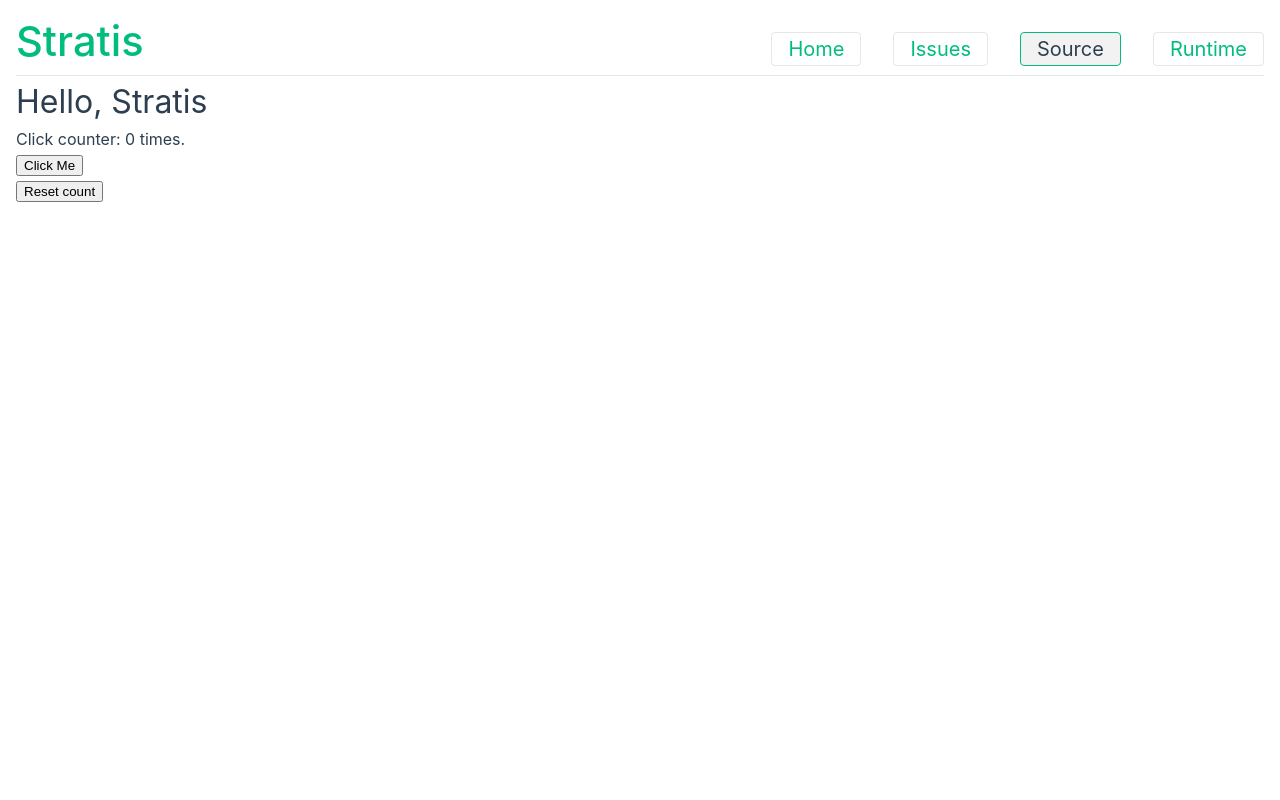
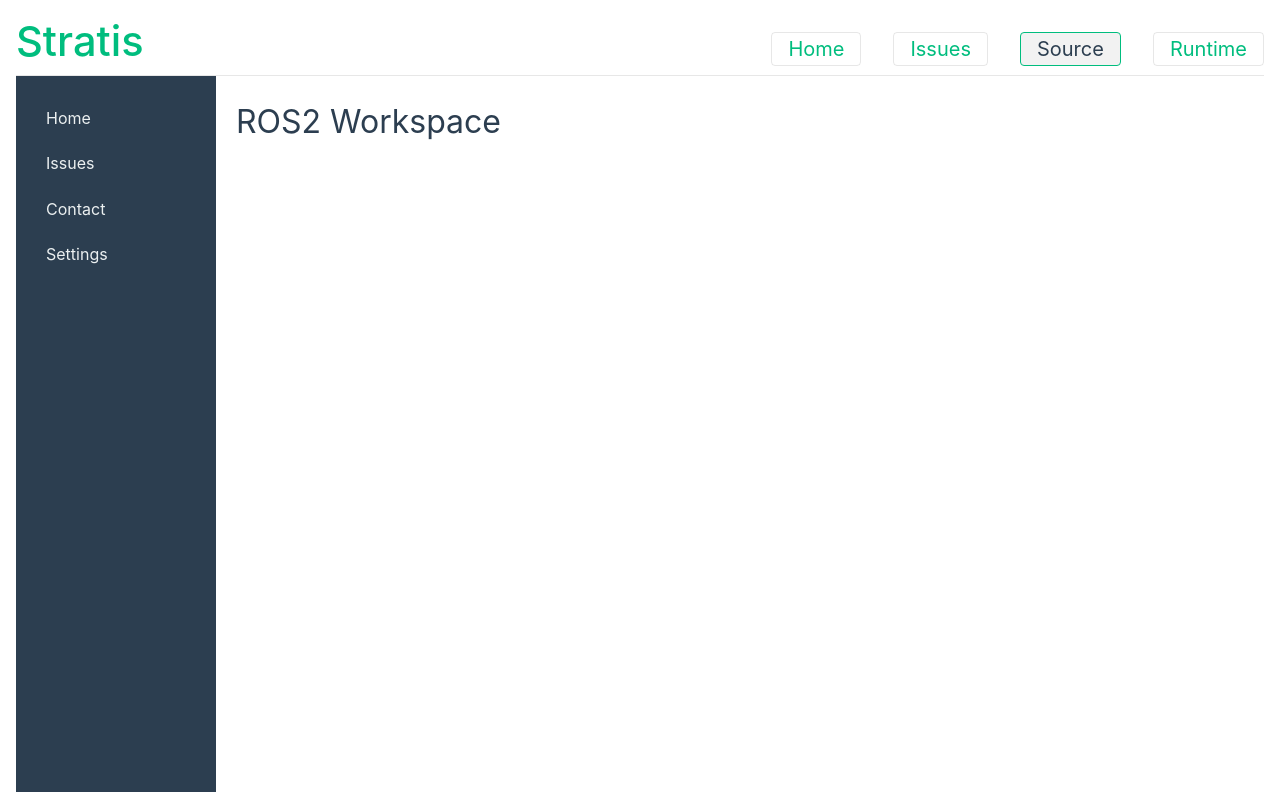
Before and after one commit to HAROS-framework/stratis, a Vue app: page /#/source in a window 1280 px wide. Built offline with nearby package versions, Linux system fonts and the light colour scheme.

Commit message:
I am working on the SourceView.vue file and will move it to the HomeView.vue file when I have it further developed. I have created the fake file tree of a real github repo into a ts object. Next, I will work to display this information and format it into a cohesive homescreen.

```diff
--- a/src/views/SourceView.vue
+++ b/src/views/SourceView.vue
@@ -1,29 +1,88 @@
 <!-- SPDX-License-Identifier: MIT -->
 <!-- Copyright © 2024 André Santos -->
 
+// js -- logic ------------------------------------------------------------
 <script setup lang="ts">
 import { ref } from 'vue'
-const name = ref<string>('Stratis')
-const count = ref<number>(0)
+const name = ref<string>('ROS2 Workspace')
 
-function increment(): void {
-  count.value++
-}
-
-function resetCount(): void {
-  count.value = 0
-}
+import fileTree from './testData';
+console.log(fileTree);
 </script>
 
+// html -- content ------------------------------------------------------------
 <template>
-  <div class="source">
-    <h1>Hello, {{  name }}</h1>
-    <p>Click counter: {{ count }} times.</p>
-    <button @click="increment">Click Me</button>
-    <div>
-      <button @click="resetCount">Reset count</button>
-    </div>
+  <div class="app-container">
+    <!-- Sidebar -->
+    <aside class="sidebar">
+      <ul>
+        <li>Home</li>
+        <li>Issues</li>
+        <li>Contact</li>
+        <li>Settings</li>
+      </ul>
+    </aside>
+
+    <!-- Main Content -->
+    <main class="main-content">
+      <h1>{{ name }}</h1>
+
+    </main>
   </div>
 </template>
 
-<style></style>
+// css -- design ------------------------------------------------------------
+<style scoped>
+
+.app-container {
+  display: flex;
+  height: 100vh;
+}
+
+.sidebar {
+  width: 200px;
+  background-color: #2c3e50;
+  color: #ecf0f1;
+  padding: 20px;
+}
+
+.main-content {
+  flex: 1;
+  padding: 20px;
+}
+
+.sidebar ul {
+  list-style-type: none;
+  padding: 0;
+}
+
+.sidebar li {
+  padding: 10px;
+  cursor: pointer;
+  border-radius: 4px;
+}
+
+.sidebar li:hover {
+  background-color: #34495e;
+}
+
+.sidebar li.active {
+  background-color: #1abc9c;
+  color: #fff;
+}
+
+button {
+  color-scheme: dark;
+  margin-top: 10px;
+  padding: 10px;
+  background-color: #3498db;
+  border: none;
+  border-radius: 4px;
+  color: white;
+  cursor: pointer;
+}
+
+button:hover {
+  background-color: #2980b9;
+}
+</style>
--- /dev/null
+++ b/src/views/testData.ts
@@ -0,0 +1,142 @@
+type FileNode = {
+  name: string;
+  type: 'file' | 'directory';
+  children?: FileNode[];
+};
+
+const fileTree: FileNode = {
+  name: "turtlebot3_simulations",
+  type: "directory",
+  children: [
+    {
+      name: ".github",
+      type: "directory",
+      children: [
+        {
+          name: "workflows",
+          type: "directory",
+          children: [
+            {
+              name: "ci.yml",
+              type: "file"
+            }
+          ]
+        }
+      ]
+    },
+    {
+      name: "turtlebot3_fake_node",
+      type: "directory",
+      children: [
+        {
+          name: "launch",
+          type: "directory",
+          children: [
+            {
+              name: "turtlebot3_fake.launch.py",
+              type: "file"
+            }
+          ]
+        },
+        {
+          name: "src",
+          type: "directory",
+          children: [
+            {
+              name: "turtlebot3_fake_node.cpp",
+              type: "file"
+            }
+          ]
+        },
+        {
+          name: "CMakeLists.txt",
+          type: "file"
+        },
+        {
+          name: "package.xml",
+          type: "file"
+        }
+      ]
+    },
+    {
+      name: "turtlebot3_gazebo",
+      type: "directory",
+      children: [
+        {
+          name: "launch",
+          type: "directory",
+          children: [
+            {
+              name: "turtlebot3_empty_world.launch.py",
+              type: "file"
+            },
+            {
+              name: "turtlebot3_world.launch.py",
+              type: "file"
+            }
+          ]
+        },
+        {
+          name: "models",
+          type: "directory",
+          children: [
+            {
+              name: "turtlebot3",
+              type: "directory",
+              children: [
+                {
+                  name: "model.config",
+                  type: "file"
+                },
+                {
+                  name: "model.sdf",
+                  type: "file"
+                }
+              ]
+            }
+          ]
+        },
+        {
+          name: "worlds",
+          type: "directory",
+          children: [
+            {
+              name: "empty.world",
+              type: "file"
+            },
+            {
+              name: "turtlebot3_world.world",
+              type: "file"
+            }
+          ]
+        },
+        {
+          name: "CMakeLists.txt",
+          type: "file"
+        },
+        {
+          name: "package.xml",
+          type: "file"
+        }
+      ]
+    },
+    {
+      name: "CONTRIBUTING.md",
+      type: "file"
+    },
+    {
+      name: "LICENSE",
+      type: "file"
+    },
+    {
+      name: "README.md",
+      type: "file"
+    },
+    {
+      name: "turtlebot3_simulations_ci.repos",
+      type: "file"
+    }
+  ]
+};
+
+export default fileTree;
```
